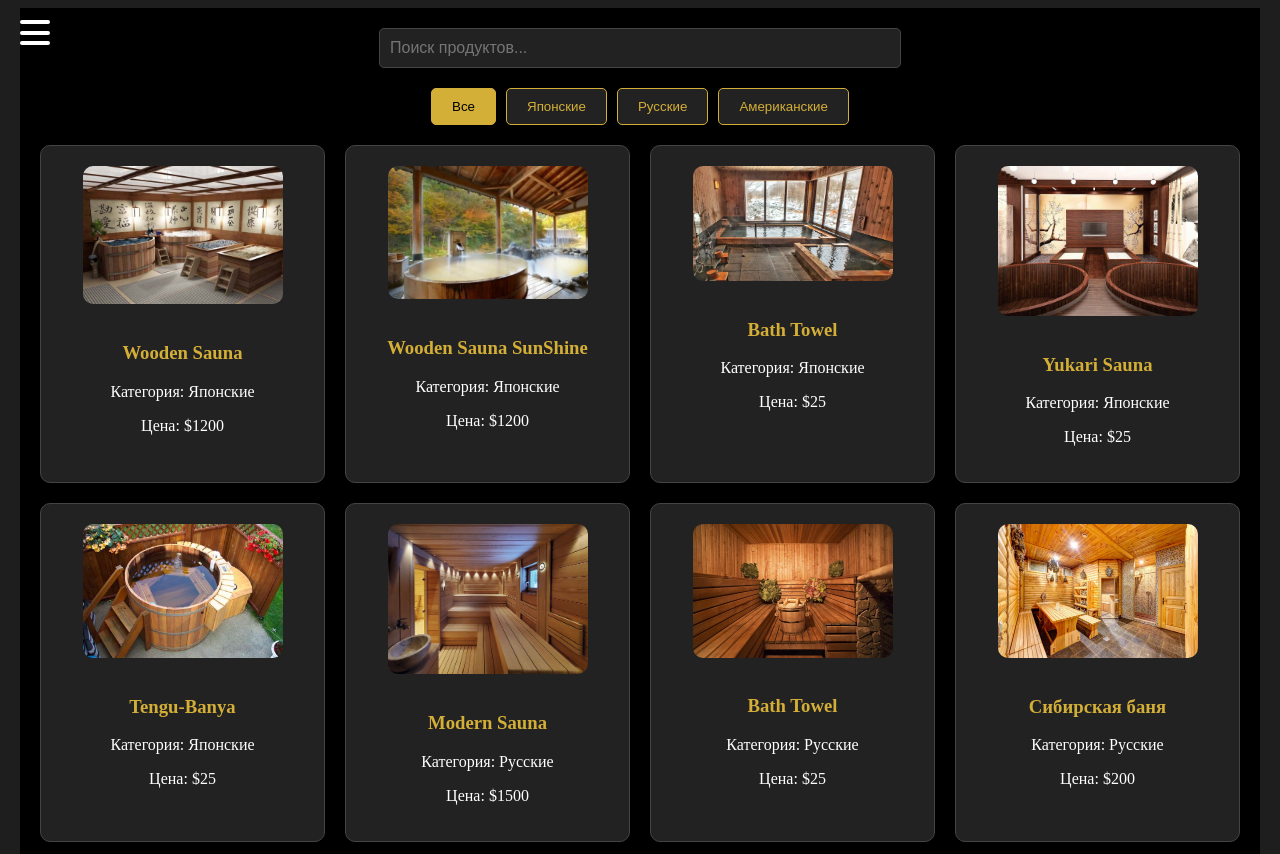
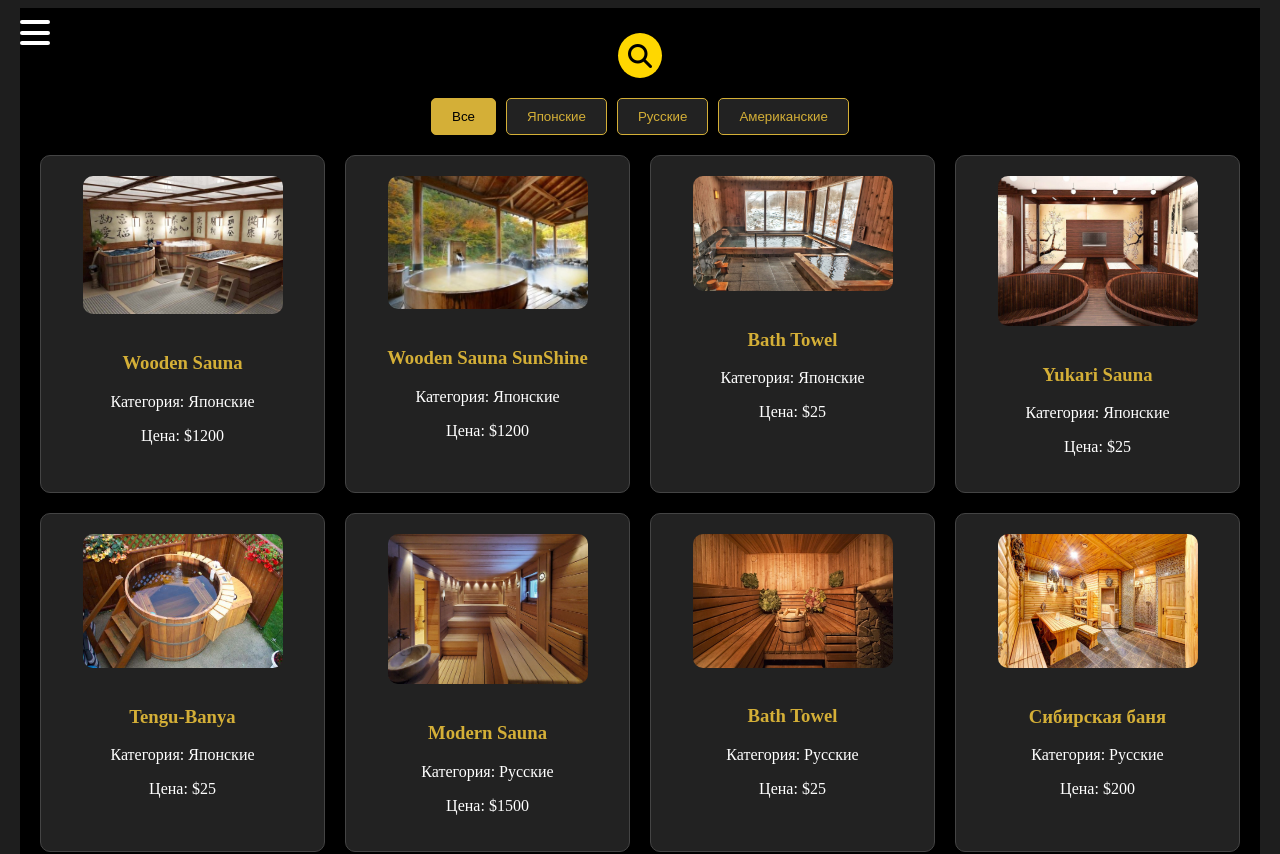
Before and after one commit to AmirSherov/banyanext, a Next.js app: page /Products in a window 1280 px wide. Shown: the top 854 px of the page. Built offline with nearby package versions, Linux system fonts and the light colour scheme; data requests are answered from the project's data file.

Commit message:
input animation

```diff
--- a/app/Products/page.jsx
+++ b/app/Products/page.jsx
@@ -51,6 +51,7 @@ export default function ProductsPage() {
           value={search}
           onChange={(e) => setSearch(e.target.value)}
         />
+        <i className='fa fa-search'></i>
       </div>
 
       <div className="categories">
--- a/app/Products/products.scss
+++ b/app/Products/products.scss
@@ -3,6 +3,7 @@
   -webkit-tap-highlight-color: transparent;
   user-select: none;
 }
+
 .products-container {
   max-width: 1200px;
   margin: 0 auto;
@@ -10,23 +11,77 @@
   background-color: #000;
   color: #fff;
 }
+
 body {
   background-color: #1e1e1e;
 }
+
 .search-bar {
   display: flex;
   justify-content: center;
-  margin-bottom: 20px;
-}
-.search-bar input {
-  width: 100%;
-  max-width: 500px;
-  padding: 10px;
-  font-size: 1rem;
-  border: 1px solid #444;
-  border-radius: 5px;
-  background: #222;
-  color: #fff;
+  align-items: center;
+  position: relative;
+  left: 50%;
+  margin-bottom: 15px;
+  transform: translateX(-50%);
+  max-width: 400px;
+  width: 0;
+  box-sizing: border-box;
+  border-radius: 25px;
+  padding: 5px;
+  background: #000;
+  transition: all 0.5s ease-in-out;
+  @media(max-width: 768px) {
+    max-width: 300px;
+  }
+  @media(max-width: 400px) {
+    max-width: 200px;
+  }
+  input {
+    width: 100%;
+    height: 45px;
+    line-height: 30px;
+    outline: none;
+    border: none;
+    display: none;
+    font-size: 1em;
+    border-radius: 20px;
+    padding: 0 20px;
+    background: #222;
+    color: #ffd700;
+    transition: all 0.5s ease-in-out;
+  }
+
+  .fa {
+    box-sizing: border-box;
+    padding: 10px;
+    width: 45px;
+    height: 45px;
+    display: flex;
+    justify-content: center;
+    align-items: center;
+    border-radius: 50%;
+    color: #000;
+    text-align: center;
+    font-size: 1.5em;
+    cursor: pointer;
+    background: #ffd700;
+    transition: all 0.5s ease-in-out;
+  }
+
+  &:hover {
+    width: 400px;
+    border: 4px solid #ffd700;
+  }
+
+  &:hover input {
+    display: block;
+  }
+
+  &:hover .fa {
+    background: #000;
+    color: #ffd700;
+  }
 }
 .categories {
   display: flex;
@@ -39,10 +94,12 @@ body {
   &::-webkit-scrollbar {
     display: none;
   }
+
   @media (max-width: 768px) {
     justify-content: flex-start;
   }
 }
+
 .category-button {
   padding: 10px 20px;
   border: 1px solid #d4af37;
@@ -51,16 +108,19 @@ body {
   border-radius: 5px;
   transition: background 0.3s ease;
 }
+
 .category-button.active,
 .category-button:hover {
   background: #d4af37;
   color: #000;
 }
+
 .products-list {
   display: grid;
   grid-template-columns: repeat(auto-fit, minmax(250px, 1fr));
   gap: 20px;
 }
+
 .product-card {
   background: #222;
   border: 1px solid #444;
@@ -69,17 +129,21 @@ body {
   box-shadow: 0 5px 10px rgba(0, 0, 0, 0.5);
   transition: transform 0.3s ease;
 }
+
 .product-card:hover {
   transform: translateY(-10px);
   border-color: #d4af37;
 }
+
 .product-card h3 {
   color: #d4af37;
 }
+
 .no-products {
   text-align: center;
   color: #d4af37;
 }
+
 .product-card {
   background: #222;
   border: 1px solid #444;
@@ -89,10 +153,12 @@ body {
   transition: transform 0.3s ease;
   text-align: center;
 }
+
 .product-card:hover {
   transform: translateY(-10px);
   border-color: #d4af37;
 }
+
 .product-card img.product-image {
   width: 100%;
   max-width: 200px;
```
